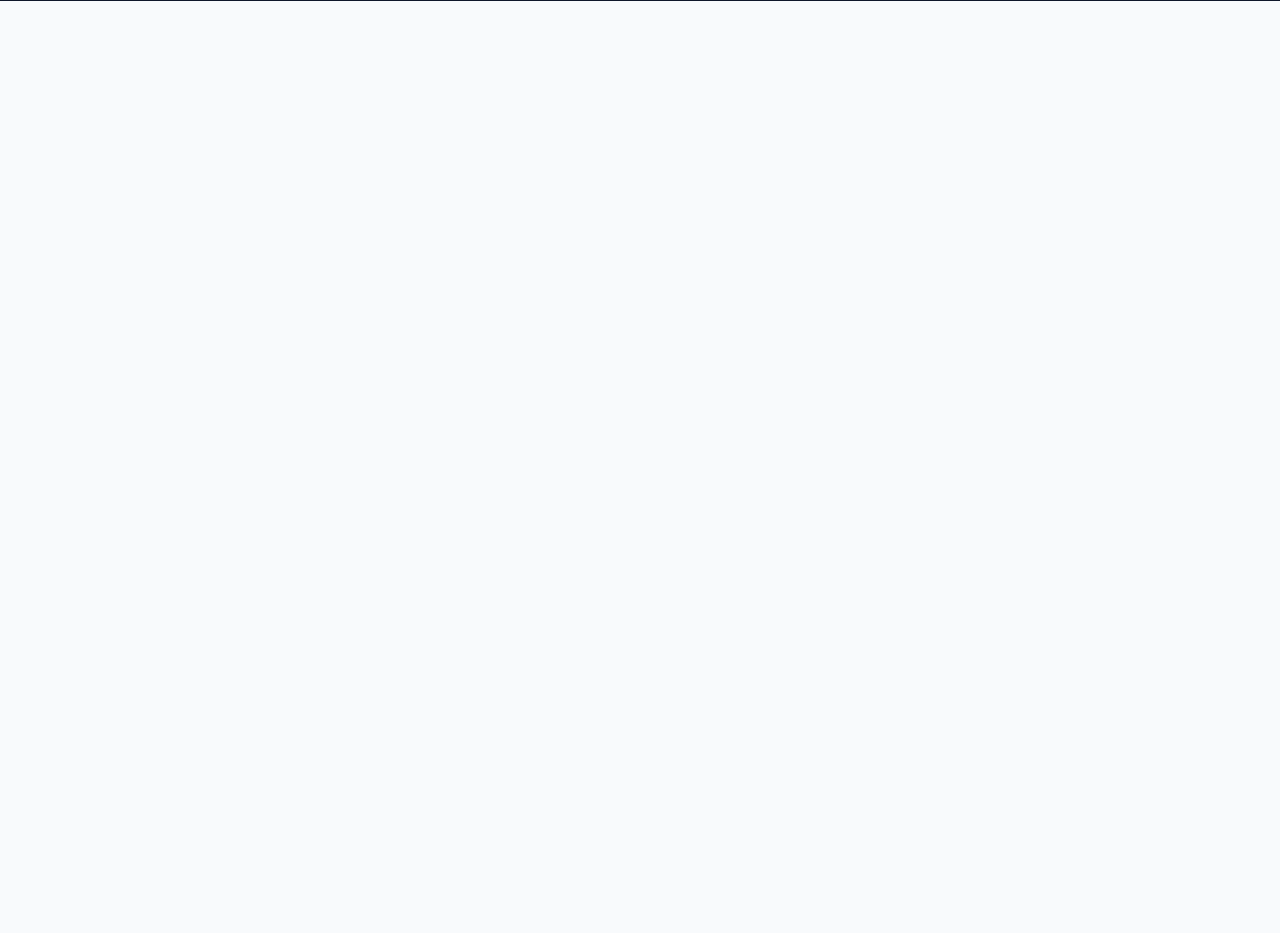
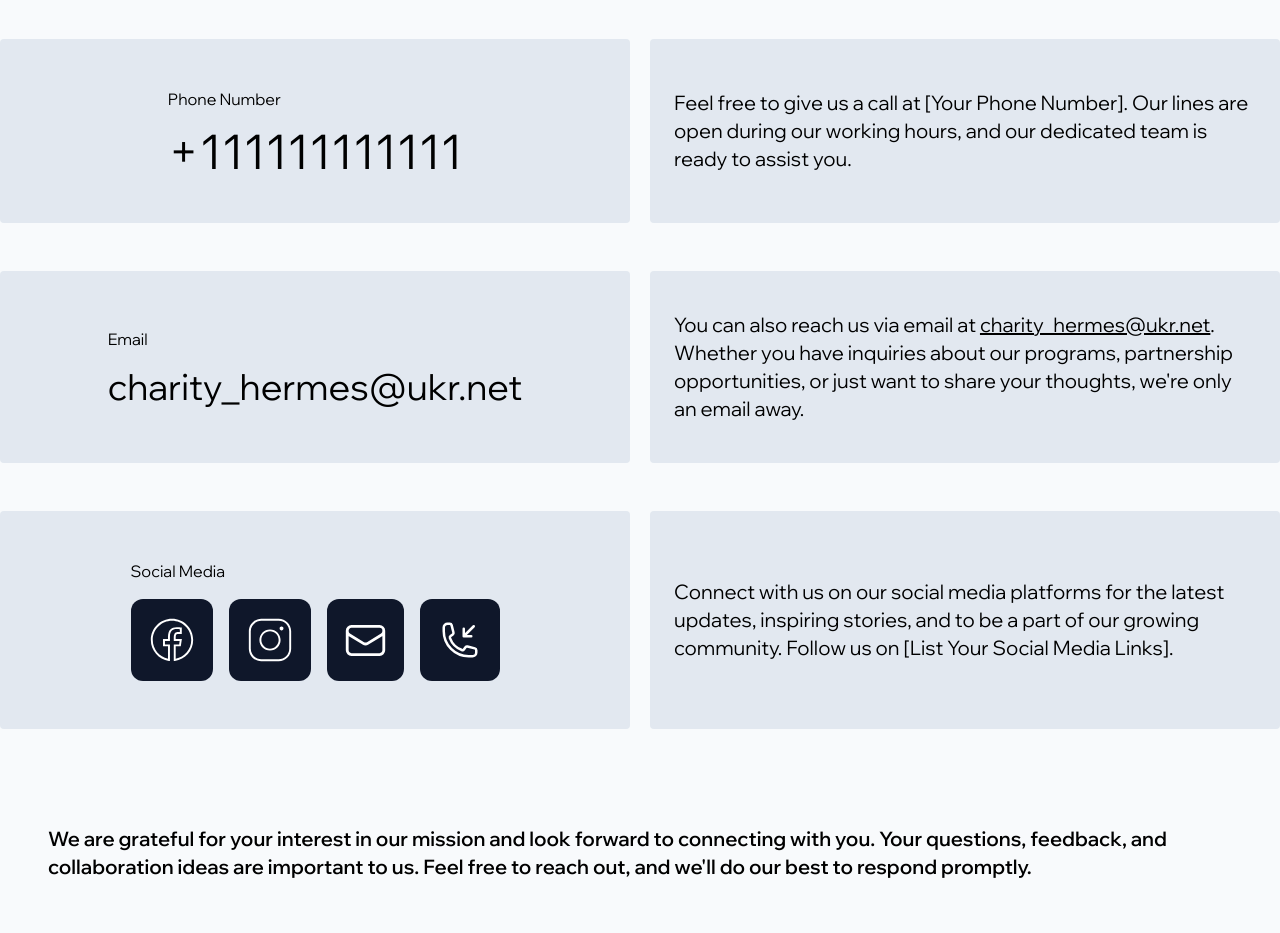
Before and after one commit to sarvartojikulov/hermes-website, a Next.js app: page /en/contact in a window 1280 px wide. Shown: the part 420-1353 px from the top of the page. Before the commit the page ends 800 px from the top, so only its background shows below. Built offline with nearby package versions, Linux system fonts and the light colour scheme.

Commit message:
feat: contact page

```diff
--- a/app/[locale]/contact/page.tsx
+++ b/app/[locale]/contact/page.tsx
@@ -1,8 +1,137 @@
-
-import React from 'react'
+import { Headline } from "@/components/Headline";
+import { IconFacebook } from "@/components/Icons/IconFacebook";
+import { IconInstagram } from "@/components/Icons/IconInstagram";
+import {
+    EnvelopeIcon,
+    PhoneArrowDownLeftIcon,
+} from "@heroicons/react/24/outline";
+import clsx from "clsx";
+import Link from "next/link";
+import React from "react";
 
 export default function Contact() {
-  return (
-    <div>Contact</div>
-  )
+    return (
+        <main className="container mx-auto flex flex-col gap-20 md:gap-20 lg:gap-36 pb-40">
+            <section
+                className={clsx(
+                    "mt-20 w-full grid grid-cols-6 gap-x-5 gap-y-12",
+                    "lg:grid-cols-12 lg:py-12"
+                )}
+            >
+                <div className="col-span-full">
+                    <Headline size="medium" label={"Contact"} color="primary" />
+                </div>
+
+                <div className="col-span-full px-12">
+                    <p className="text-2xl font-semibold mx-auto">
+                        We're thrilled that you want to get in touch with us!
+                        Your interest in our charity means the world to us, and
+                        we're here to answer any questions you may have or
+                        provide assistance in any way we can.
+                    </p>
+                </div>
+                <div className="py-12 bg-slate-200 rounded col-span-6 flex justify-center items-center">
+                    <div className="flex flex-col gap-4">
+                        <p>Phone Number</p>
+                        <span className="text-5xl">+111111111111</span>
+                    </div>
+                </div>
+
+                <div className="bg-slate-200 rounded col-span-6 flex items-center px-6 py-10">
+                    <p className="text-xl">
+                        Feel free to give us a call at [Your Phone Number]. Our
+                        lines are open during our working hours, and our
+                        dedicated team is ready to assist you.
+                    </p>
+                </div>
+
+                <div className="py-12 bg-slate-200 rounded col-span-6 flex justify-center items-center">
+                    <div className="flex flex-col gap-4">
+                        <p>Email</p>
+                        <Link
+                            href="mailto:charity_hermes@ukr.net"
+                            className="text-4xl"
+                        >
+                            charity_hermes@ukr.net
+                        </Link>
+                    </div>
+                </div>
+
+                <div className="bg-slate-200 rounded col-span-6 flex items-center px-6 py-10">
+                    <p className="text-xl">
+                        You can also reach us via email at{" "}
+                        <Link
+                            href="mailto:charity_hermes@ukr.net"
+                            className="underline"
+                        >
+                            charity_hermes@ukr.net
+                        </Link>
+                        . Whether you have inquiries about our programs,
+                        partnership opportunities, or just want to share your
+                        thoughts, we're only an email away.
+                    </p>
+                </div>
+
+                <div className="py-12 bg-slate-200 rounded col-span-6 flex justify-center items-center">
+                    <div className="flex flex-col gap-4">
+                        <p>Social Media</p>
+                        <ul className="flex text-slate-900 gap-x-4">
+                            <li className="bg-slate-900 px-4 py-4 rounded-xl">
+                                <Link href={""}>
+                                    <IconFacebook
+                                        className=""
+                                        width={50}
+                                        height={50}
+                                    />
+                                </Link>
+                            </li>
+
+                            <li className="bg-slate-900 p-4 rounded-xl">
+                                <Link href={""}>
+                                    <IconInstagram width={50} height={50} />
+                                </Link>
+                            </li>
+                            <li className="bg-slate-900 p-4 text-white flex items-center rounded-xl">
+                                <Link href={"mailto:charity_hermes@ukr.net"}>
+                                    <EnvelopeIcon height={45} width={45} />
+                                </Link>
+                            </li>
+                            <li className="bg-slate-900 px-5 py-4 rounded-xl text-white flex items-center">
+                                <Link href={"mailto:charity_hermes@ukr.net"}>
+                                    <PhoneArrowDownLeftIcon
+                                        width={40}
+                                        height={40}
+                                    />
+                                </Link>
+                            </li>
+                        </ul>
+                    </div>
+                </div>
+
+                <div className="bg-slate-200 rounded col-span-6 flex items-center px-6 py-10">
+                    <p className="text-xl">
+                        Connect with us on our social media platforms for the
+                        latest updates, inspiring stories, and to be a part of
+                        our growing community. Follow us on [List Your Social
+                        Media Links].
+                    </p>
+                </div>
+
+                <div className="col-span-full px-12">
+                    <p className="mt-12 text-xl font-semibold mx-auto">
+                        We are grateful for your interest in our mission and
+                        look forward to connecting with you. Your questions,
+                        feedback, and collaboration ideas are important to us.
+                        Feel free to reach out, and we'll do our best to respond
+                        promptly.
+                    </p>
+
+                    <p className="mt-12 text-xl font-semibold mx-auto">
+                        Thank you for being a part of our community and for
+                        making a difference with us.
+                    </p>
+                </div>
+            </section>
+        </main>
+    );
 }
```
